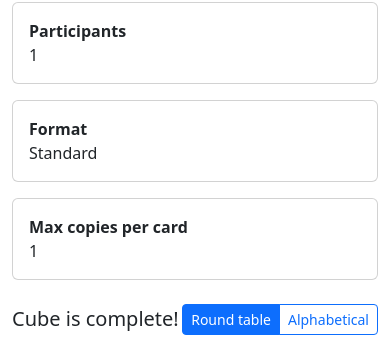
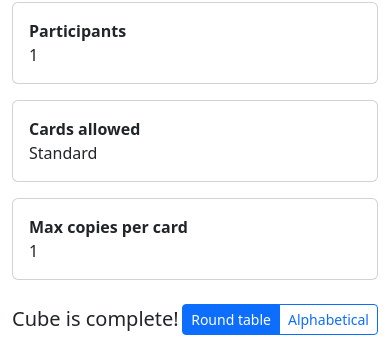
Before and after one commit to vtbassmatt/popcorn-cube, a Django app: page /cubes/1/ in a window 390 px wide. Shown: the part 154-493 px from the top of the page. Run offline with Django 5.2, Linux system fonts and the light colour scheme; a user stored in the database is signed in; tables that the repository leaves empty hold one stand-in row (values such as "Sample post").

Commit message:
wording tweak to cube legality

```diff
--- a/cubes/templates/cubes/cube_detail.html
+++ b/cubes/templates/cubes/cube_detail.html
@@ -6,7 +6,7 @@
 
 <div class="row g-3 mb-4">
   <div class="col-md-4"><div class="card card-body"><strong>Participants</strong><span>{{ cube.participant_count }}</span></div></div>
-  <div class="col-md-4"><div class="card card-body"><strong>Format</strong><span>{% if cube.format_legality %}{{ cube.get_format_legality_display }}{% else %}Any{% endif %}</span></div></div>
+  <div class="col-md-4"><div class="card card-body"><strong>Cards allowed</strong><span>{% if cube.format_legality %}{{ cube.get_format_legality_display }}{% else %}Any{% endif %}</span></div></div>
   <div class="col-md-4"><div class="card card-body"><strong>Max copies per card</strong><span>{% if cube.max_count_per_card == 0 %}Unlimited{% else %}{{ cube.max_count_per_card }}{% endif %}</span></div></div>
 </div>
 
```
